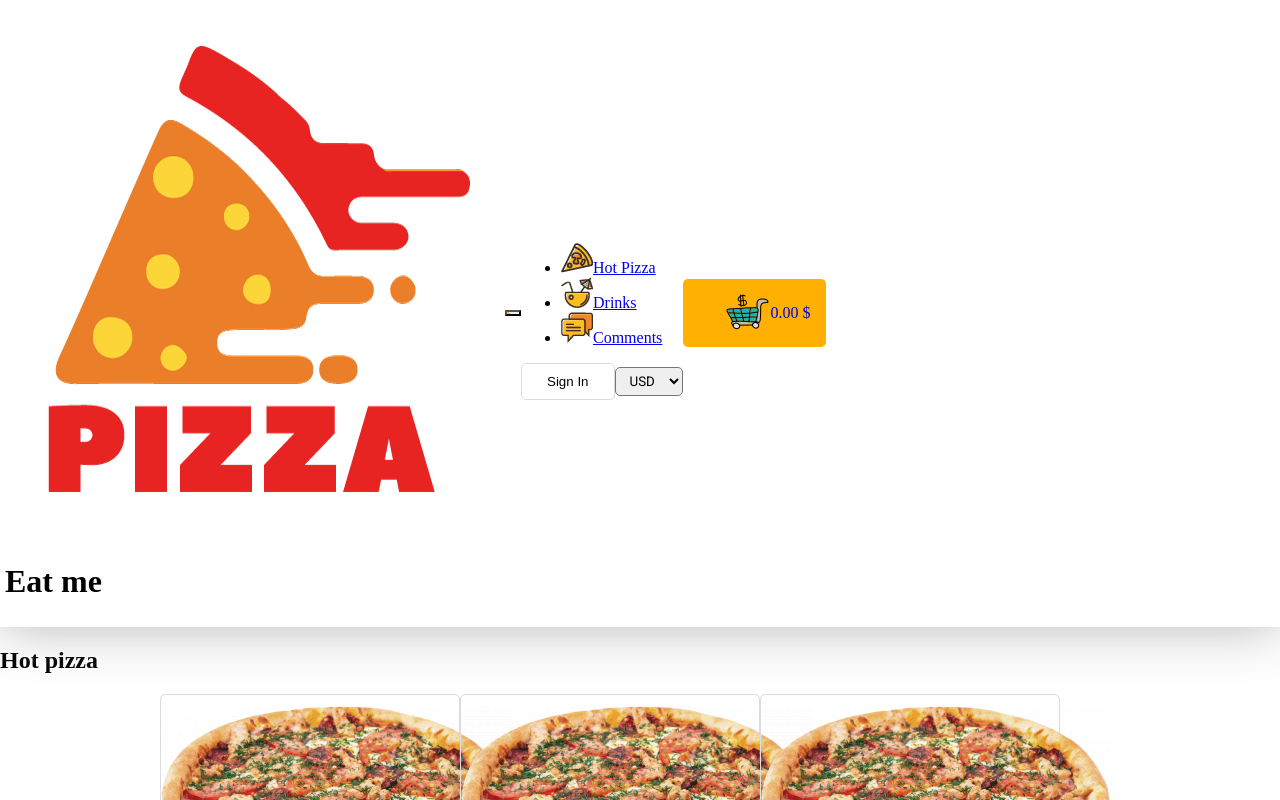
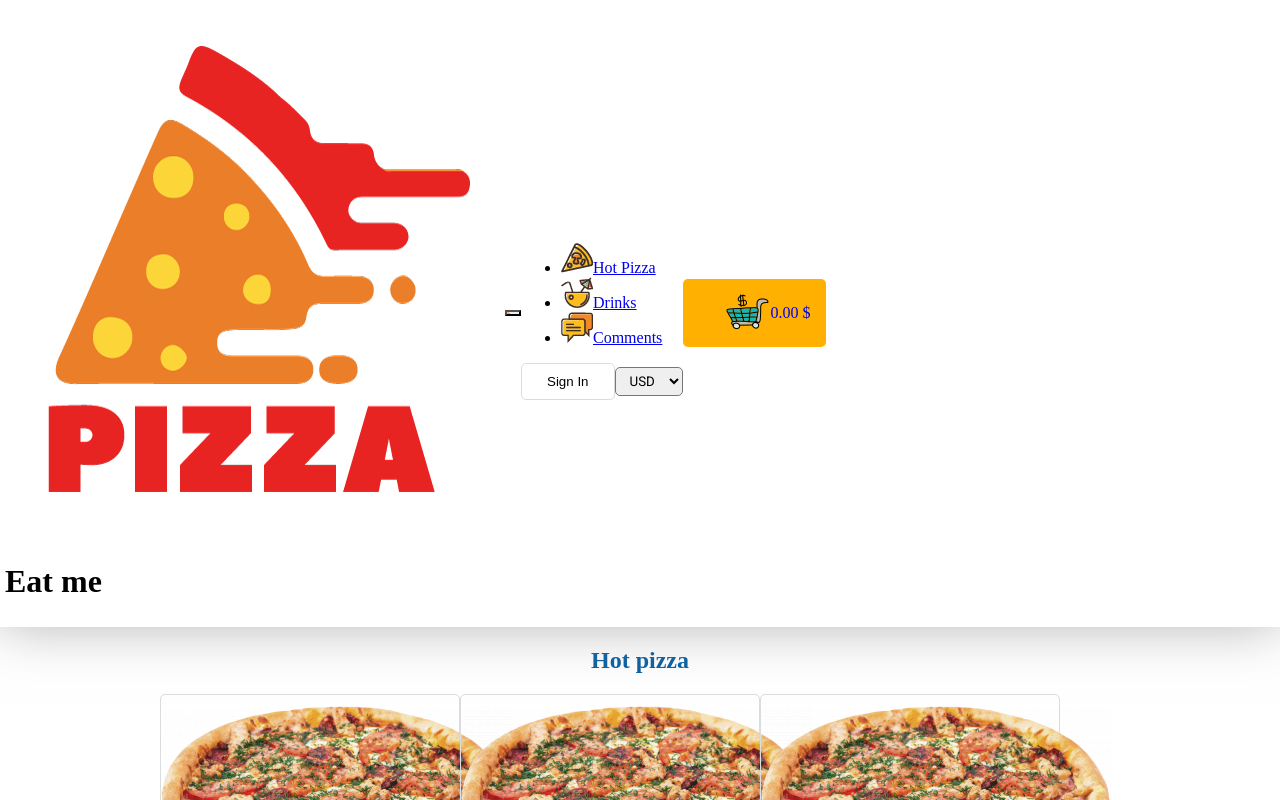
Before and after one commit to uzambara/pizza, a React app in the folder Innoscripta.Pizza/ClientApp/: page / in a window 1280 px wide. Shown: the top 800 px of the page. Built offline with nearby package versions, Linux system fonts and the light colour scheme.

Commit message:
Added styles to main page header

```diff
--- a/Innoscripta.Pizza/ClientApp/src/pages/main/main.page.scss
+++ b/Innoscripta.Pizza/ClientApp/src/pages/main/main.page.scss
@@ -0,0 +1,4 @@
+.header {
+    text-align: center;
+    color: #0860a3;
+}
```
